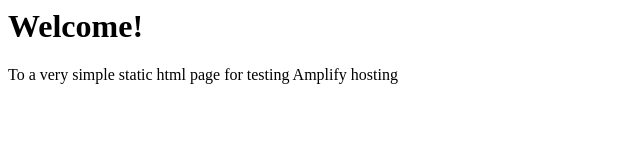
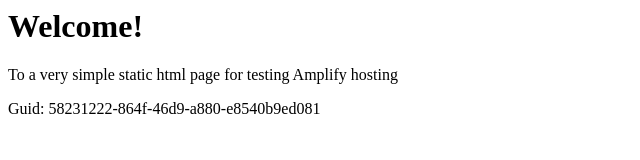
Before and after one commit to aws-aemilia-syd/Github-PR-Commit-Integration-Test-DoNotTouch-v1-preprod-ap-southeast-2, a website: page src/index.html in a window 1280 px wide. Shown: the whole page, without its empty margins (0-640 px from the left). Drawn offline with Linux system fonts and the light colour scheme.

Commit message:
commit from integ tests

```diff
--- a/src/index.html
+++ b/src/index.html
@@ -1,3 +1,5 @@
+
+
 <html lang="en">
 
 <head>
@@ -10,6 +12,6 @@
 <body>
     <h1>Welcome!</h1>
     <p>To a very simple static html page for testing Amplify hosting</p>
-</body>
+    <p>Guid: 58231222-864f-46d9-a880-e8540b9ed081</p></body>
 
 </html>
```
